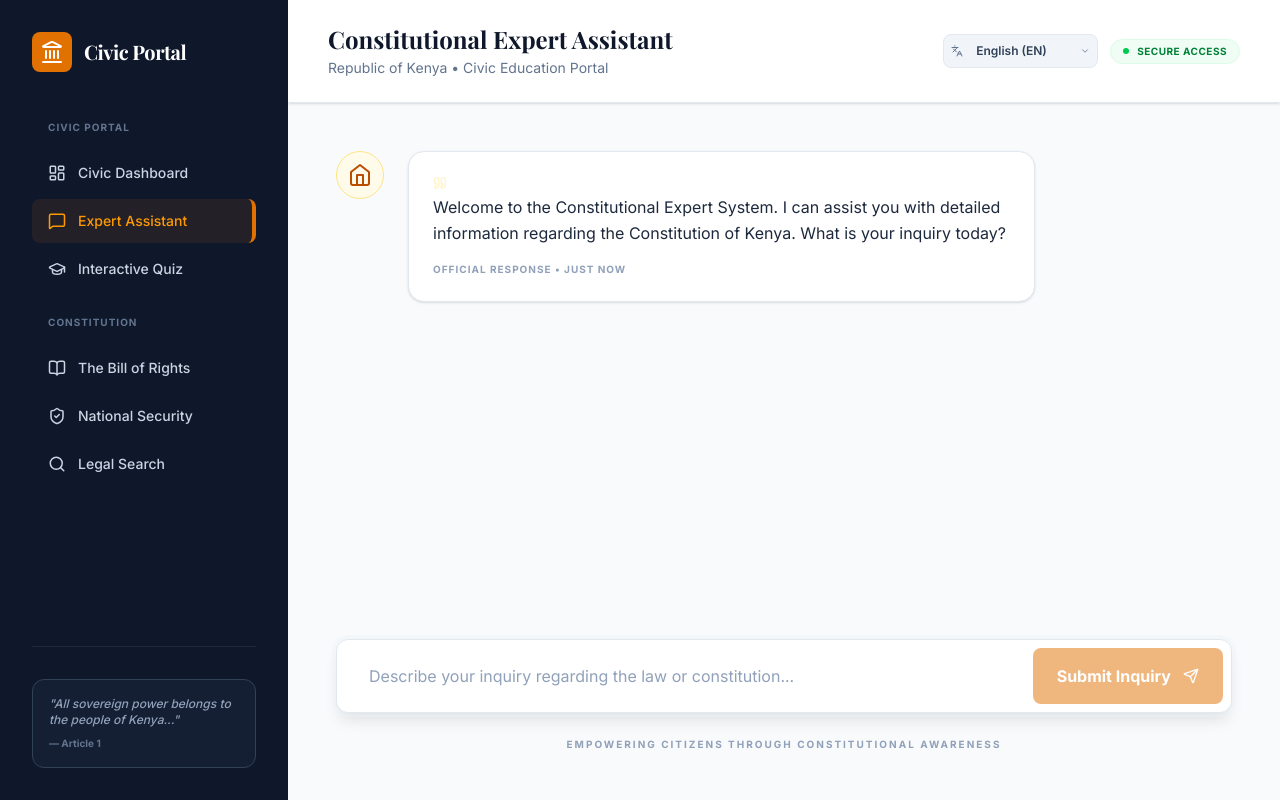
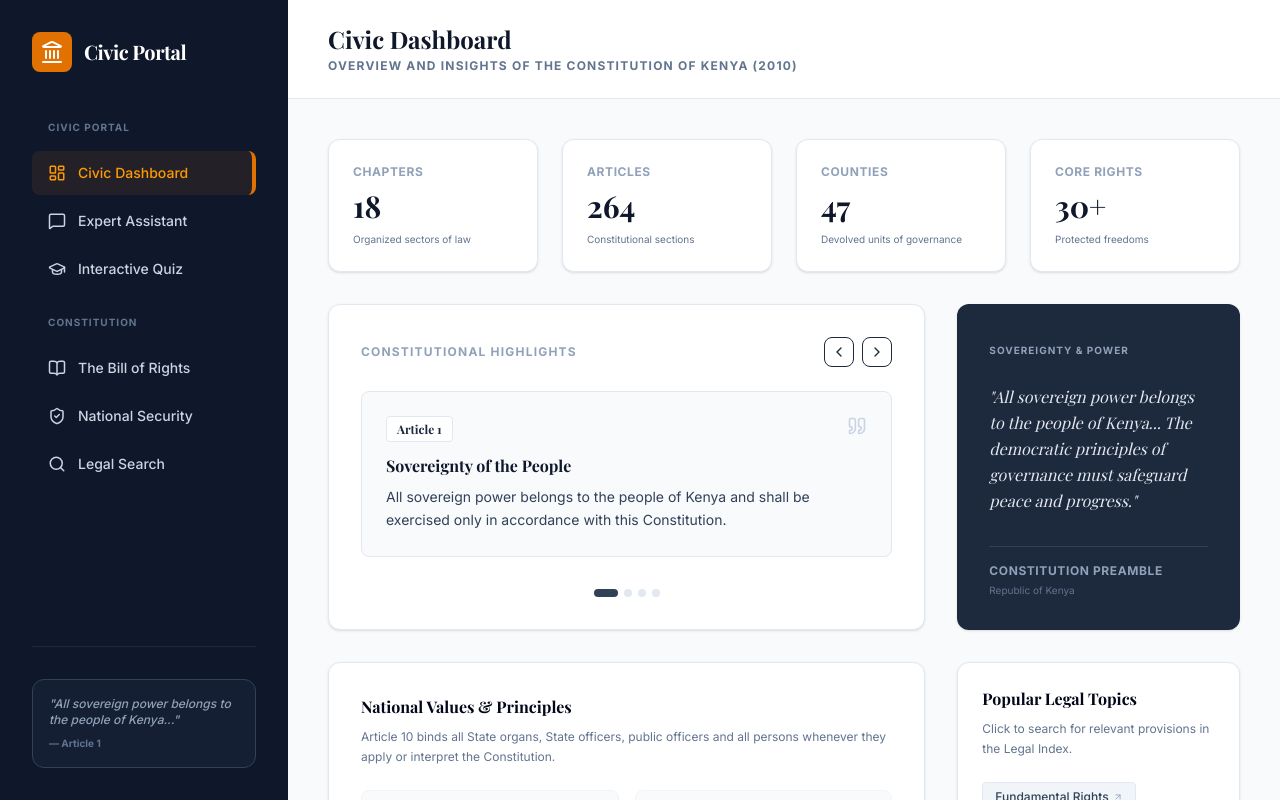
Before and after one commit to kawaii-alek/civic-educator-bot, a Next.js app in the folder frontend/: page / in a window 1280 px wide. Built offline with nearby package versions, Linux system fonts and the light colour scheme; a web font is replaced by a local one.

Commit message:
feat: integrate new Dashboard and Quiz components as views inside Home layout

```diff
--- a/frontend/src/app/page.tsx
+++ b/frontend/src/app/page.tsx
@@ -3,17 +3,34 @@
 import { useState, useRef, useEffect } from 'react';
 import Sidebar from '@/components/Sidebar';
 import ChatInterface from '@/components/ChatInterface';
+import Dashboard from '@/components/Dashboard';
+import Quiz from '@/components/Quiz';
 import { chapter4 } from '@/data/chapter4';
 import { chapter14 } from '@/data/chapter14';
 import { Menu, Search as SearchIcon, BookOpen, Loader2, Quote } from 'lucide-react';
 
 export default function Home() {
-  const [activeTab, setActiveTab] = useState<string>('assistant');
+  const [activeTab, setActiveTab] = useState<string>('dashboard');
   const [isSidebarOpen, setIsSidebarOpen] = useState<boolean>(false);
   const [language, setLanguage] = useState<string>('en');
 
   const renderContent = () => {
     switch (activeTab) {
+      case 'dashboard':
+        return (
+          <Dashboard
+            language={language}
+            setIsSidebarOpen={setIsSidebarOpen}
+            setActiveTab={setActiveTab}
+          />
+        );
+      case 'quiz':
+        return (
+          <Quiz
+            language={language}
+            setIsSidebarOpen={setIsSidebarOpen}
+          />
+        );
       case 'assistant':
         return (
           <ChatInterface
```
